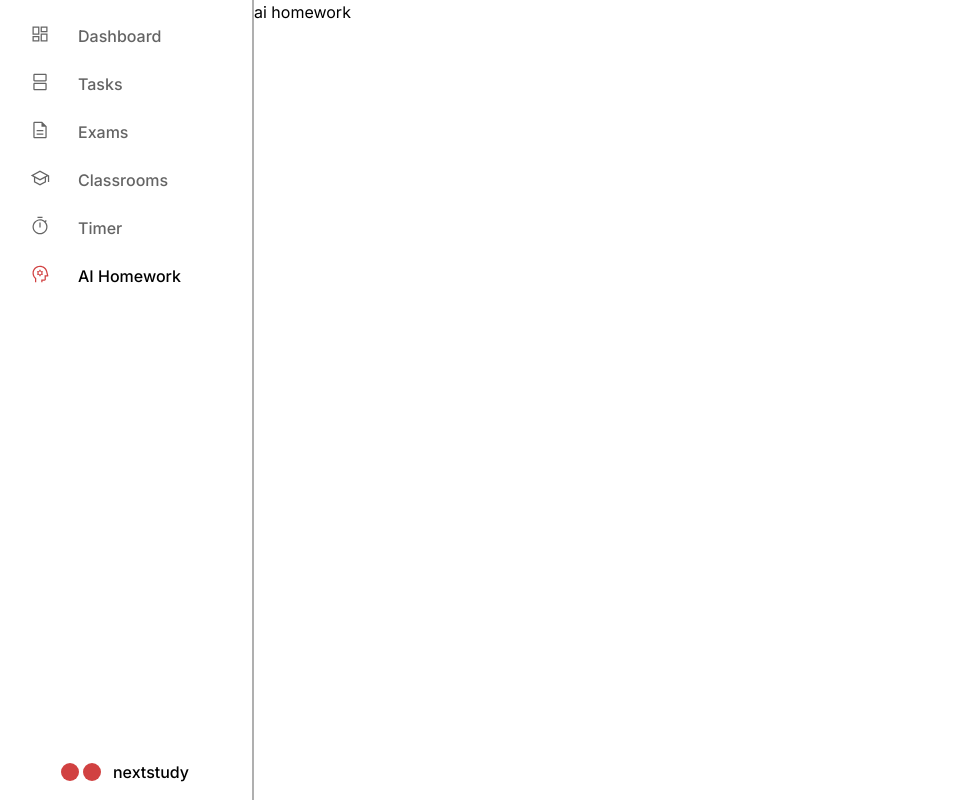
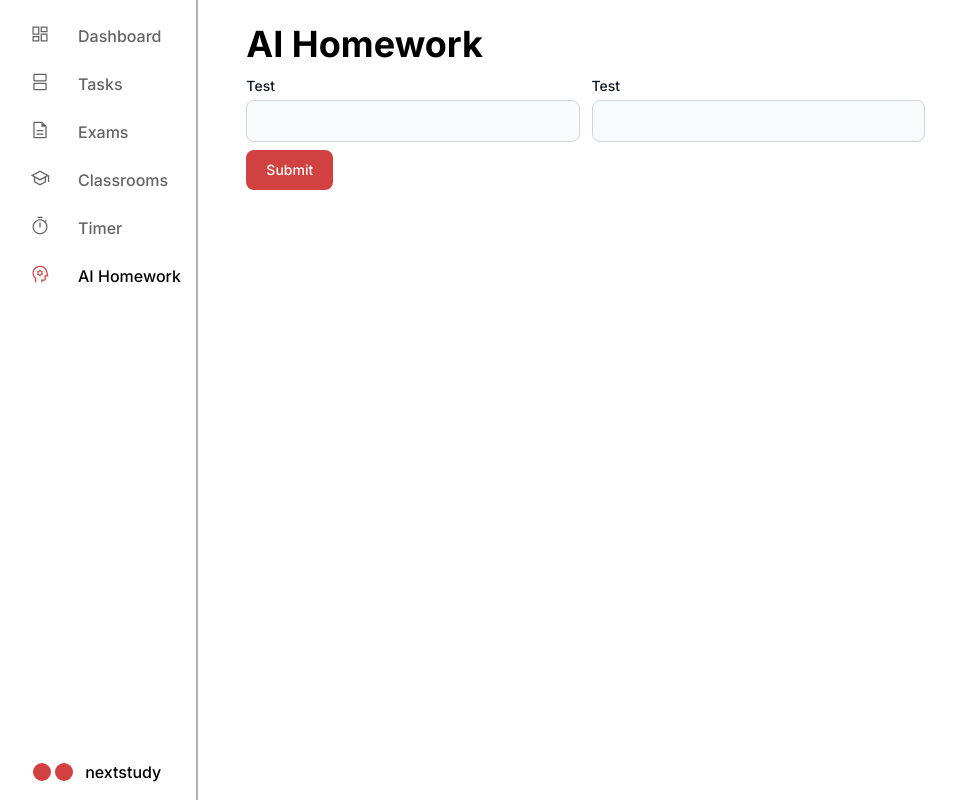
Before and after one commit to alvgonzx/nextstudy, a Next.js app in the folder frontend/: page /ai-homework in a window 1280 px wide. Shown: the whole page, without its empty margins (2-958 px from the left). Built offline with nearby package versions, Linux system fonts and the light colour scheme.

Commit message:
[dev] basic ui changes

```diff
--- a/frontend/app/ai-homework/page.jsx
+++ b/frontend/app/ai-homework/page.jsx
@@ -1,5 +1,45 @@
 const AiHomeworkPage = () => {
-    return <h1>ai homework</h1>;
+    return (
+        <>
+            <p className="font-bold text-4xl">AI Homework</p>
+            <form>
+                <div className="flex w-full gap-3">
+                    <div className="w-1/3">
+                        <div class="mt-3">
+                            <label
+                                for="base-input"
+                                class="block mb-1 text-sm font-medium text-gray-900"
+                            >
+                                Test
+                            </label>
+                            <input
+                                type="text"
+                                id="base-input"
+                                class="bg-gray-50 border border-gray-300 text-gray-900 text-sm rounded-lg block w-full p-2.5"
+                            />
+                        </div>
+                    </div>
+                    <div className="w-1/3">
+                        <div class="mt-3">
+                            <label
+                                for="base-input"
+                                class="block mb-1 text-sm font-medium text-gray-900"
+                            >
+                                Test
+                            </label>
+                            <input
+                                type="text"
+                                id="base-input"
+                                class="bg-gray-50 border border-gray-300 text-gray-900 text-sm rounded-lg block w-full p-2.5"
+                            />
+                        </div>
+                    </div>
+                </div>
+
+                <button type="submit" class="mt-2 text-white bg-[#D14141] hover:bg-red-700 font-medium rounded-lg text-sm w-full sm:w-auto px-5 py-2.5 text-center">Submit</button>
+            </form>
+        </>
+    );
 };
 
 export default AiHomeworkPage;
--- a/frontend/app/classrooms/page.jsx
+++ b/frontend/app/classrooms/page.jsx
@@ -1,5 +1,5 @@
 const ClassroomsPage = () => {
-    return <h1>ai homework</h1>;
+    return <p className="font-bold text-4xl">Classrooms</p>;
 };
 
 export default ClassroomsPage;
--- a/frontend/app/exams/page.jsx
+++ b/frontend/app/exams/page.jsx
@@ -1,5 +1,5 @@
 const ExamsPage = () => {
-    return <h1>ai homework</h1>;
+    return <p className="font-bold text-4xl">Exams</p>;
 };
 
 export default ExamsPage;
--- a/frontend/app/layout.jsx
+++ b/frontend/app/layout.jsx
@@ -23,7 +23,7 @@ const RootLayout = ({ children }) => {
             <body className={inter.className}>
                 <div className="flex">
                     <Sidebar />
-                    {children}
+                    <main className="mt-6 ml-12 mr-8 w-full">{children}</main>
                 </div>
             </body>
         </html>
--- a/frontend/app/page.jsx
+++ b/frontend/app/page.jsx
@@ -3,7 +3,7 @@ import SmallCard from "./components/dashboard/SmallCard";
 
 const HomePage = () => {
     return (
-        <main className="mt-6 ml-12 mr-8 w-full">
+        <>
             <p className="font-bold text-4xl">Welcome back, Álvaro</p>
             <section className="mt-5 flex gap-6">
                 <BigCard number={4} text="Tasks remaining" />
@@ -23,7 +23,7 @@ const HomePage = () => {
                 <SmallCard tasks={2} classroom="Maths" professor="John Doe" />
                 <SmallCard tasks={2} classroom="Maths" professor="John Doe" />
             </section>
-        </main>
+        </>
     );
 };
 
--- a/frontend/app/tasks/page.jsx
+++ b/frontend/app/tasks/page.jsx
@@ -1,5 +1,5 @@
 const TasksPage = () => {
-    return <h1>ai homework</h1>;
+    return <p className="font-bold text-4xl">Tasks</p>;
 };
 
 export default TasksPage;
--- a/frontend/app/timer/page.jsx
+++ b/frontend/app/timer/page.jsx
@@ -1,5 +1,5 @@
 const TimerPage = () => {
-    return <h1>ai homework</h1>;
+    return (<p className="font-bold text-4xl">Timer</p>);
 };
 
 export default TimerPage;
```
